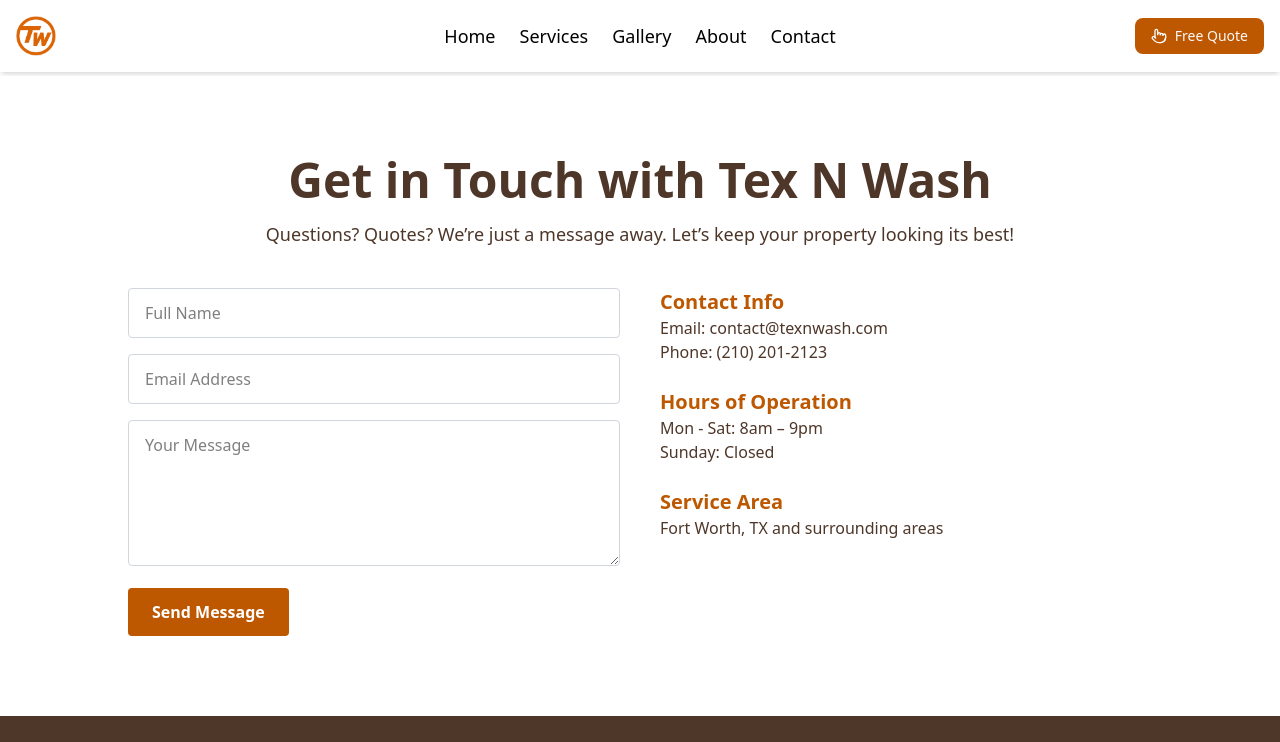
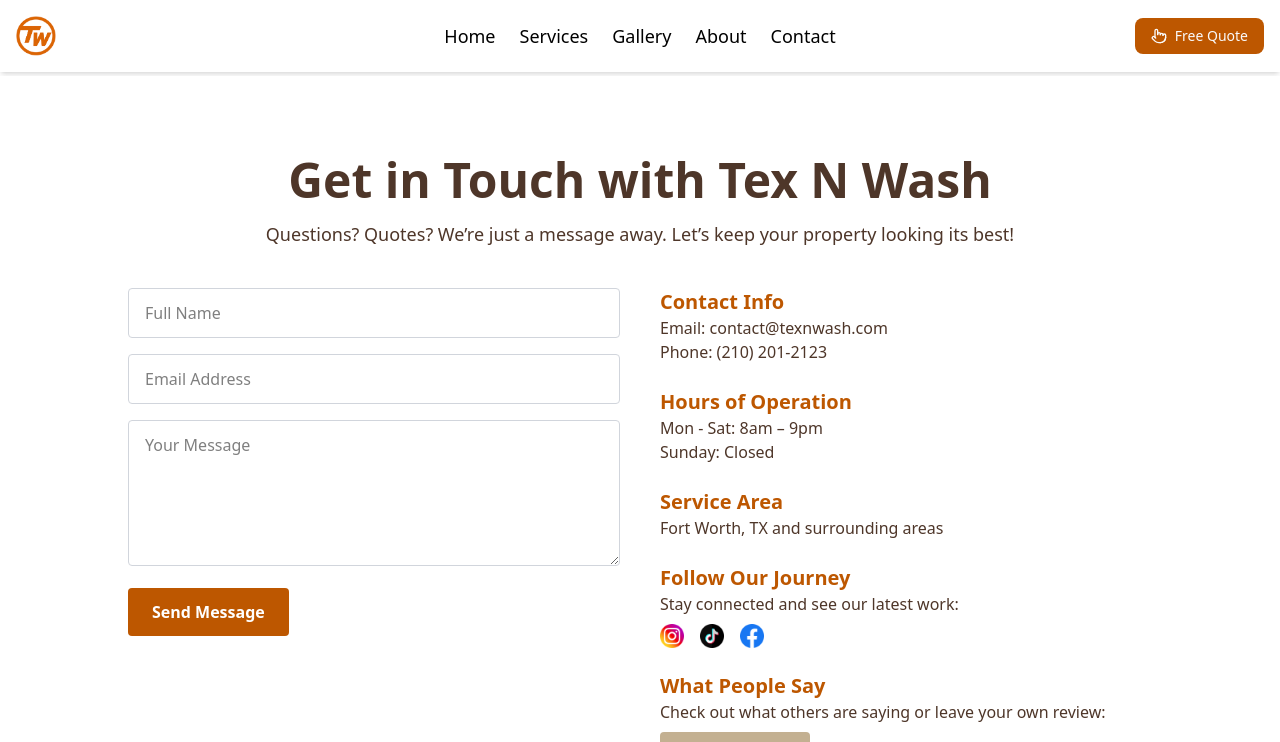
Before and after one commit to DavidAVargas/TexnWash, a Next.js app: page /contact in a window 1280 px wide. Shown: the top 742 px of the page. Built offline with nearby package versions, Linux system fonts and the light colour scheme.

Commit message:
feat: add service area notice and social media links to About, Contact, and Gallery pages; update Quote page with service area information

```diff
--- a/app/about/page.tsx
+++ b/app/about/page.tsx
@@ -22,6 +22,9 @@
             <p className="text-lg">
               We’re fully licensed and permitted, operating legally and professionally while focusing on quality results and honest service.
             </p>
+            <p className="bg-[#fff3e0] border-l-8 border-[#BD5700] p-6 rounded shadow-md font-medium text-[#4E3629] mt-4">
+              📍 Please note: We currently serve Fort Worth and surrounding areas only to ensure the highest quality and fastest service.
+            </p>
           </div>
 
           <div className="bg-gray-50 p-8 rounded-lg shadow-md">
@@ -35,6 +38,13 @@
             <h3 className="text-2xl font-bold mb-4 text-[#4E3629]">The Inspiration</h3>
             <p>
               I started this company after needing some home services myself and realizing there were very few companies that had a great website, solid communication, or even showed up on time. That’s where Tex N Wash comes in — we’re setting a new standard in Fort Worth for what it means to be professional, easy to work with, and proud of our work.
+            </p>
+          </div>
+
+          <div className="bg-gray-50 p-8 rounded-lg shadow-md">
+            <h3 className="text-2xl font-bold mb-4 text-[#4E3629]">Payments & Security</h3>
+            <p>
+              For your convenience, we accept secure payments through Chase Business Invoicing. This partnership allows you to pay with confidence, knowing your transactions are processed by a trusted national banking partner. <span className="bg-[#fff3e0] border-l-4 border-[#BD5700] px-2 py-1 rounded font-semibold">All services include the required 8.25% Texas sales tax, and Chase applies a processing fee of 3.5% plus $0.10 per transaction for debit/credit payments.</span> We believe in transparent, secure, and simple payment options for every customer.
             </p>
           </div>
         </div>
@@ -67,6 +77,13 @@
               ⚠️ Many companies skip proper containment — but unmanaged chemical runoff can lead to hefty fines (up to $25,000 per day) for both the business and homeowner. At <span className="font-bold">Tex N Wash</span>, we go the extra mile to protect your property, the environment, and your peace of mind.
             </p>
           </div>
+          {/* Photo & Video Transparency Notice */}
+          <div className="bg-[#c3b091] p-8 rounded-lg shadow-md">
+            <h3 className="text-2xl font-bold mb-4 text-[#4E3629]">Photo & Video Transparency</h3>
+            <p>
+              📸 At Tex N Wash, we document your project with photos and videos — not only for our records and marketing, but to give you before-and-after proof of our results as part of your invoice and service summary.
+            </p>
+          </div>
         </div>
       </div>
 
--- a/app/contact/page.tsx
+++ b/app/contact/page.tsx
@@ -57,6 +57,34 @@
               <h3 className="text-xl font-bold text-[#BD5700]">Service Area</h3>
               <p>Fort Worth, TX and surrounding areas</p>
             </div>
+
+            <div>
+              <h3 className="text-xl font-bold text-[#BD5700]">Follow Our Journey</h3>
+              <p>Stay connected and see our latest work:</p>
+              <div className="flex space-x-4 mt-2">
+                <a href="https://www.instagram.com/texnwash/" target="_blank" aria-label="Instagram">
+                  <img src="/images/instagram.png" alt="Instagram" className="h-6 w-6" />
+                </a>
+                <a href="https://www.tiktok.com/@texnwash?_t=ZP-8xQSKcTy0OV&_r=1" target="_blank" aria-label="TikTok">
+                  <img src="/images/tiktok.png" alt="TikTok" className="h-6 w-6" />
+                </a>
+                <a href="https://www.facebook.com/people/Tex-N-Wash/pfbid0EvRoWbi8Vx12Z8YZMXwNsYb2tQMWdniRsUYQzvEuUpBbKakZKmCbwPEVmFb7Xv1Kl/?ref=_ig_profile_ac" target="_blank" aria-label="Facebook">
+                  <img src="/images/facebook.png" alt="Facebook" className="h-6 w-6" />
+                </a>
+              </div>
+            </div>
+
+            <div>
+              <h3 className="text-xl font-bold text-[#BD5700] mt-6">What People Say</h3>
+              <p>Check out what others are saying or leave your own review:</p>
+              <a
+                href="https://www.google.com/search?q=Tex+N+Wash+Fort+Worth+reviews"
+                target="_blank"
+                className="inline-block mt-2 bg-[#c3b091] text-black px-4 py-2 rounded hover:bg-[#b49f83] transition-colors"
+              >
+                Google Reviews
+              </a>
+            </div>
           </div>
         </div>
       </div>
--- a/app/gallery/page.tsx
+++ b/app/gallery/page.tsx
@@ -140,6 +140,30 @@
           </div>
         </div>
 
+        {/* Follow Our Journey Section */}
+        <div className="bg-gray-50 p-6 rounded-lg shadow mt-12 text-center">
+          <h3 className="text-2xl font-bold text-[#4E3629] mb-4">Follow Our Journey</h3>
+          <p>See even more behind-the-scenes and reviews:</p>
+          <div className="flex justify-center space-x-4 mt-4">
+            <a href="https://www.instagram.com/texnwash/" target="_blank" aria-label="Instagram">
+              <img src="/images/instagram.png" alt="Instagram" className="h-6 w-6" />
+            </a>
+            <a href="https://www.tiktok.com/@texnwash?_t=ZP-8xQSKcTy0OV&_r=1" target="_blank" aria-label="TikTok">
+              <img src="/images/tiktok.png" alt="TikTok" className="h-6 w-6" />
+            </a>
+            <a href="https://www.facebook.com/people/Tex-N-Wash/pfbid0EvRoWbi8Vx12Z8YZMXwNsYb2tQMWdniRsUYQzvEuUpBbKakZKmCbwPEVmFb7Xv1Kl/?ref=_ig_profile_ac" target="_blank" aria-label="Facebook">
+              <img src="/images/facebook.png" alt="Facebook" className="h-6 w-6" />
+            </a>
+          </div>
+          <a
+            href="https://www.google.com/search?q=Tex+N+Wash+Fort+Worth+reviews"
+            target="_blank"
+            className="inline-block mt-4 bg-[#c3b091] text-black px-4 py-2 rounded hover:bg-[#b49f83] transition-colors"
+          >
+            Check Our Google Reviews
+          </a>
+        </div>
+
       </div>
     </section>
   );
--- a/app/quote/page.tsx
+++ b/app/quote/page.tsx
@@ -56,6 +56,9 @@
     <section className="bg-white text-[#4E3629] py-12 px-4">
       <div className="max-w-4xl mx-auto space-y-6">
         <h1 className="text-4xl font-bold text-center">Get Your Free Quote</h1>
+        <p className="text-center text-lg font-bold text-red-600">
+          *Currently serving Fort Worth and surrounding areas only*
+        </p>
         <p className="text-center text-lg text-[#4E3629]">
           No payment needed — just tell us what you need, and we’ll get back to you fast.
         </p>
```
